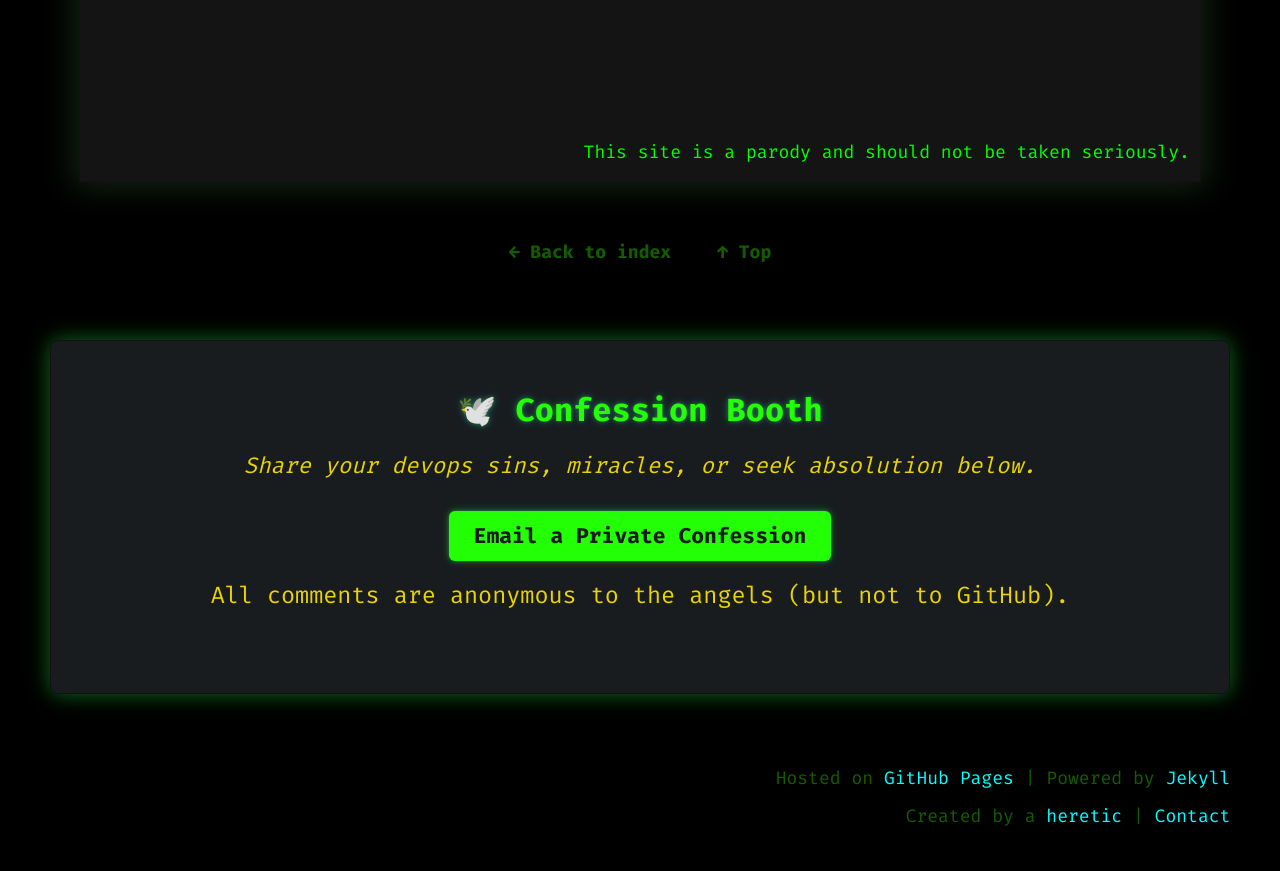
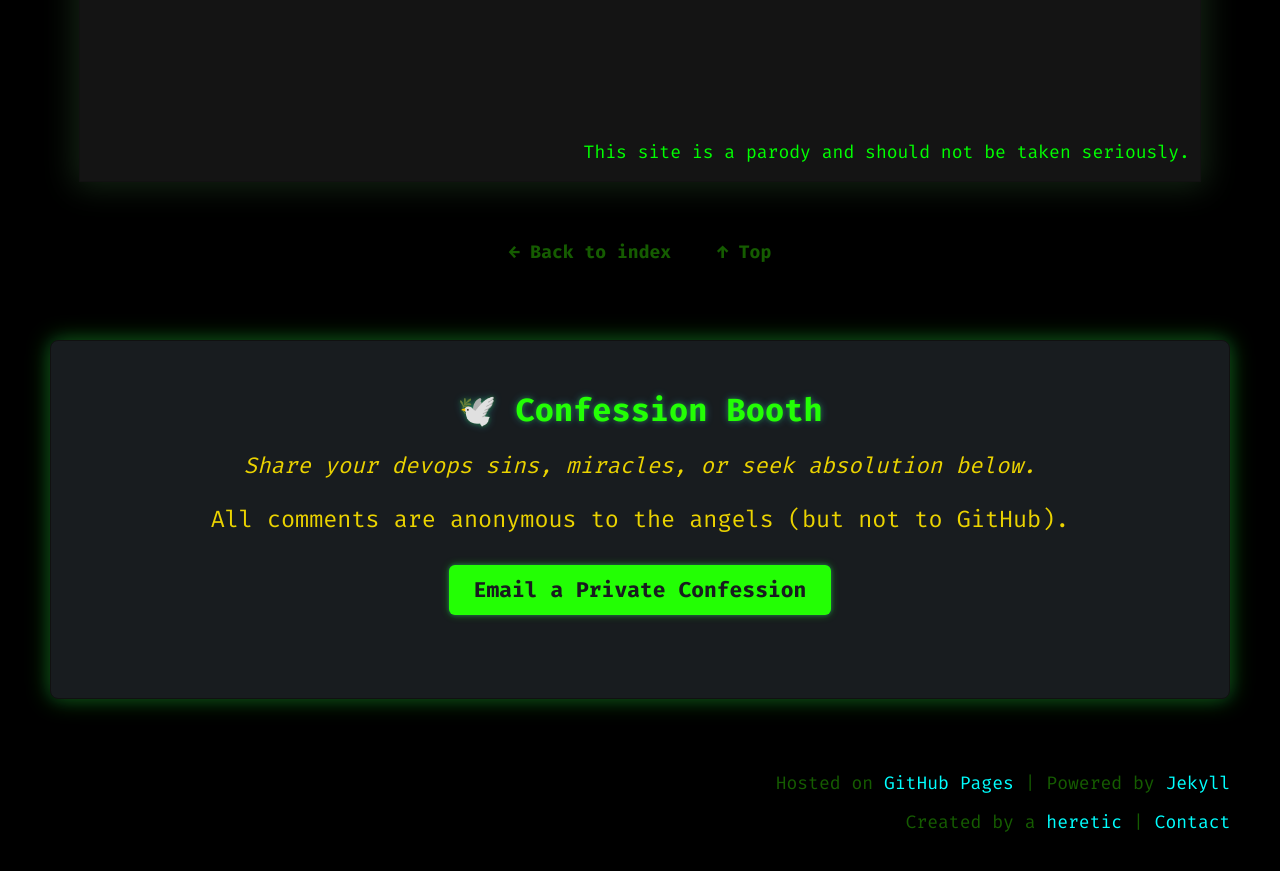
Before and after one commit to anthonypdawson/divine-devops-universe, a Jekyll site: the page built from about.markdown, in a window 1280 px wide and 900 px high, scrolled down 860 px. Shown: the top 871 px of the window. Built offline with Jekyll 4.4.1, drawn with Linux system fonts in a browser that asks for light colours; some web fonts are replaced; comment, search, counter and statistics services are not loaded.

Commit message:
Refactor confession booth layout for improved readability and styling

```diff
--- a/_layouts/terminal_post.html
+++ b/_layouts/terminal_post.html
@@ -25,7 +25,7 @@
   {% if page.intro %}
   <p class="post-intro">{{ page.intro }}</p>
   {% endif %}
-    <a href="{{ page.image | relative_url }}"><img class="large-post-image" src="{{ page.image | relative_url }}"
+  <a href="{{ page.image | relative_url }}"><img class="large-post-image" src="{{ page.image | relative_url }}"
       alt="{{ page.title }} image"></a>
   {% endif %}
   {% else %}
@@ -51,9 +51,12 @@
   <div id="confessions" class="giscus-confession-booth">
     <h2 class="center">🕊️ Confession Booth</h2>
     <p class="center"><em>Share your devops sins, miracles, or seek absolution below.</em></p>
+    <span style="color:#ebd300;font-size:1.1em;">All comments are anonymous to the angels (but not to GitHub).</span>
     <div style="margin: 1.5em 0; display: flex; flex-direction: column; align-items: center; gap: 1em;">
-      <a href="mailto:divinedevopsuniverse@gmail.com?subject=DevOps%20Confession" class="confession-email-btn" style="display:inline-block;padding:0.6em 1.2em;background:#23ff04;color:#181c1f;font-weight:bold;border-radius:6px;text-decoration:none;box-shadow:0 0 8px #23ff0455,0 0 4px #40c9ff55;">Email a Private Confession</a>
-      <span style="color:#ebd300;font-size:1.1em;">All comments are anonymous to the angels (but not to GitHub).</span>
+      <a href="mailto:divinedevopsuniverse@gmail.com?subject=DevOps%20Confession" class="confession-email-btn"
+        style="display:inline-block;padding:0.6em 1.2em;background:#23ff04;color:#181c1f;font-weight:bold;border-radius:6px;text-decoration:none;box-shadow:0 0 8px #23ff0455,0 0 4px #40c9ff55;">Email
+        a Private Confession</a>
+
       <div style="width: 100%">
         {% include giscus.html %}
       </div>
```
